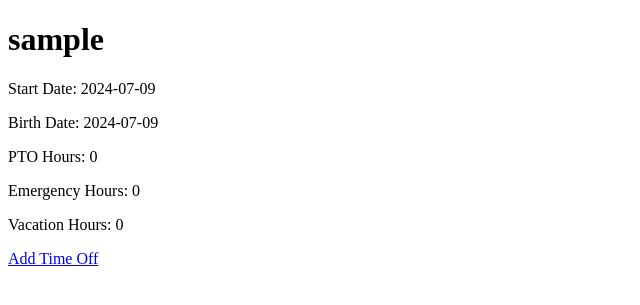
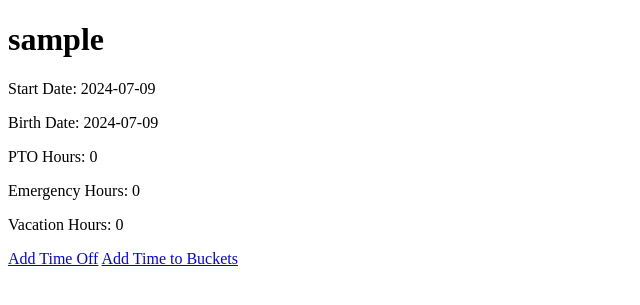
Before and after one commit to ChristopherStrom/PTO-Tracker, a Flask app: page /view_user/1 in a window 1280 px wide. Shown: the part 26-331 px from the top of the page, without its empty margins (0-640 px from the left). Run offline with Flask 3, Linux system fonts and the light colour scheme; the visitor is signed in with stand-in values (Sample User, id 1); data that the repository does not hold is empty.

Commit message:
Update view_user.html

```diff
--- a/templates/view_user.html
+++ b/templates/view_user.html
@@ -7,6 +7,7 @@
     <p>Emergency Hours: {{ user.emergency_hours }}</p>
     <p>Vacation Hours: {{ user.vacation_hours }}</p>
     <a href="{{ url_for('add_time_off', user_id=user.id) }}">Add Time Off</a>
+    <a href="{{ url_for('add_time', user_id=user.id) }}">Add Time to Buckets</a>
     <ul>
         {% for time_off in user.time_off %}
             <li>{{ time_off.date }} - {{ time_off.hours }} hours -
```
